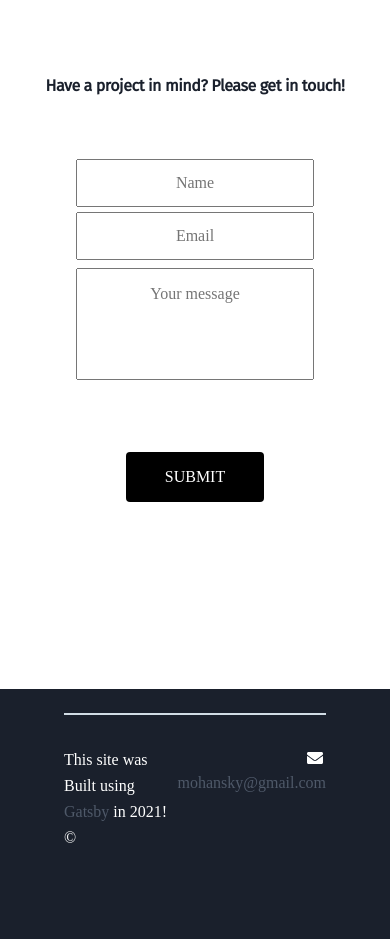
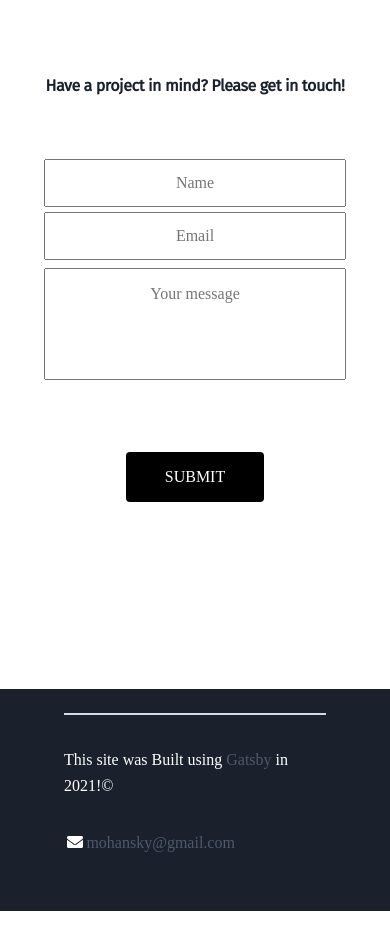
Before and after one commit to mohansky/mogs, a Gatsby site: page / in a window 390 px wide. Shown: the part 5860-6799 px from the top of the page. After the commit the page ends 6771 px from the top, so only its background shows below. Built offline with nearby package versions, Linux system fonts and the light colour scheme; Gatsby itself is replaced by a stand-in of ours; a web font is replaced by a local one.

Commit message:
Update custom.css

```diff
--- a/src/components/custom.css
+++ b/src/components/custom.css
@@ -1,8 +1,7 @@
 /* HEADER */
 
 .NavbarItems{
-    /*background: linear-gradient(90deg, rgba(139, 138, 138, 0.5), rgba(0,0,0, 0.5));
-   */ height: 5rem;
+    height: 5rem;
     display: flex;
     justify-content: center;
     font-size: 1.2rem;
@@ -104,7 +103,7 @@
     .navbar-logo{
       position: absolute;
       top: 0;
-      left: 0;
+      left: 1rem;
     }
 
     .menu-icon{
@@ -123,55 +122,6 @@
 
 
 
-  /* HERO
-  .hero {
-      width: 100%;
-      height: 90vh;
-      background-image: linear-gradient(rgba(0, 0, 0, 0.5), rgba(0, 0, 0, 0.5)), url('../src/images/hero.jpg');
-      background-position: center;
-      background-repeat: no-repeat;
-      background-size: cover;
-    }
-
-    .hero-text  {
-      position: absolute;
-      top: 40%;
-      left: 10%;
-      color: white;
-    }
-
-    .hero-text h1 {
-      color: white;
-      font-size: 4rem;
-      text-shadow: 2px 2px black;
-
-    }
-
-    .hero-text p {
-    color: white;
-    font-size: 1rem;
-  }
-
-    button{
-      padding: .8rem 1.6rem;
-      color: white;
-      background-color: black;
-      border: none;
-      text-transform: uppercase;
-
-    }
-    button:hover {
-      background-color: rgb(90, 90, 90);
-
-    }
-  */
-
-  /* HERO END */
-
-
-  /* TOP BUTTON*/
-
-  /* TOP BUTTON END*/
 
   /* BUTTON */
 
@@ -296,7 +246,7 @@
   }
 
 
-  @media screen and (max-width: 1093px){
+  @media screen and (max-width: 772px){
     .about-text{
       width: 100%;
     }
@@ -477,13 +427,11 @@
   }
 
 
-
-
-
   @media screen and (max-width: 960px){
     .contact-section {
       grid-template-areas: 'info'
                            'form';
+      padding: 1rem 1rem;
   }
   .form-input {
      grid-template-columns: 1fr;
@@ -509,12 +457,12 @@
   }
   .footer-info{
     display: flex;
+    justify-content: space-between;
+    flex-wrap: wrap;
     margin: 2rem 4rem;
   }
 
-  .footer-text{
-    flex: 1 1 auto;
-  }
+
   .footer-text a{
     text-decoration: none;
     color: var(--color-text-light);
@@ -524,10 +472,6 @@
     color: var(--color-accent);
   }
 
-  .footer-mail{
-    flex: 1 1 auto;
-    text-align: end;
-  }
   .footer-mail a{
     text-decoration: none;
     color: var(--color-text-light);
```
